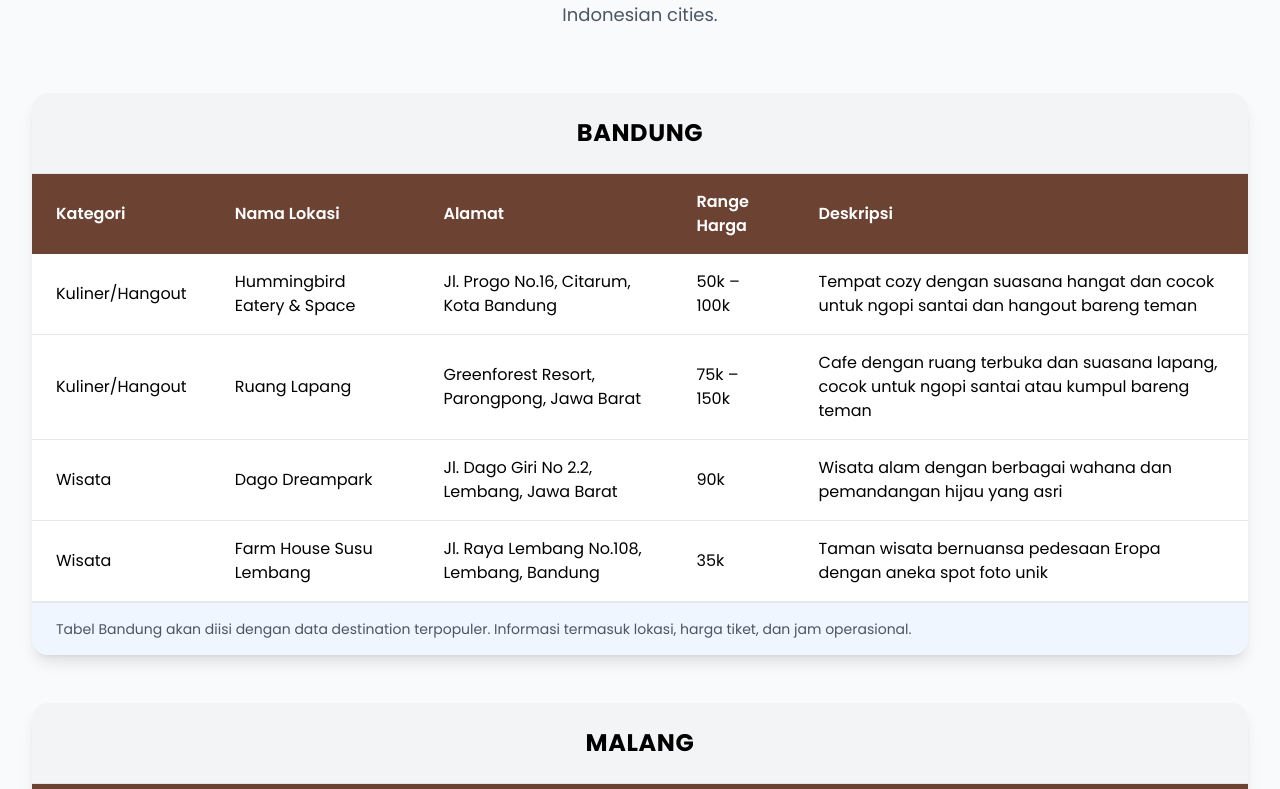
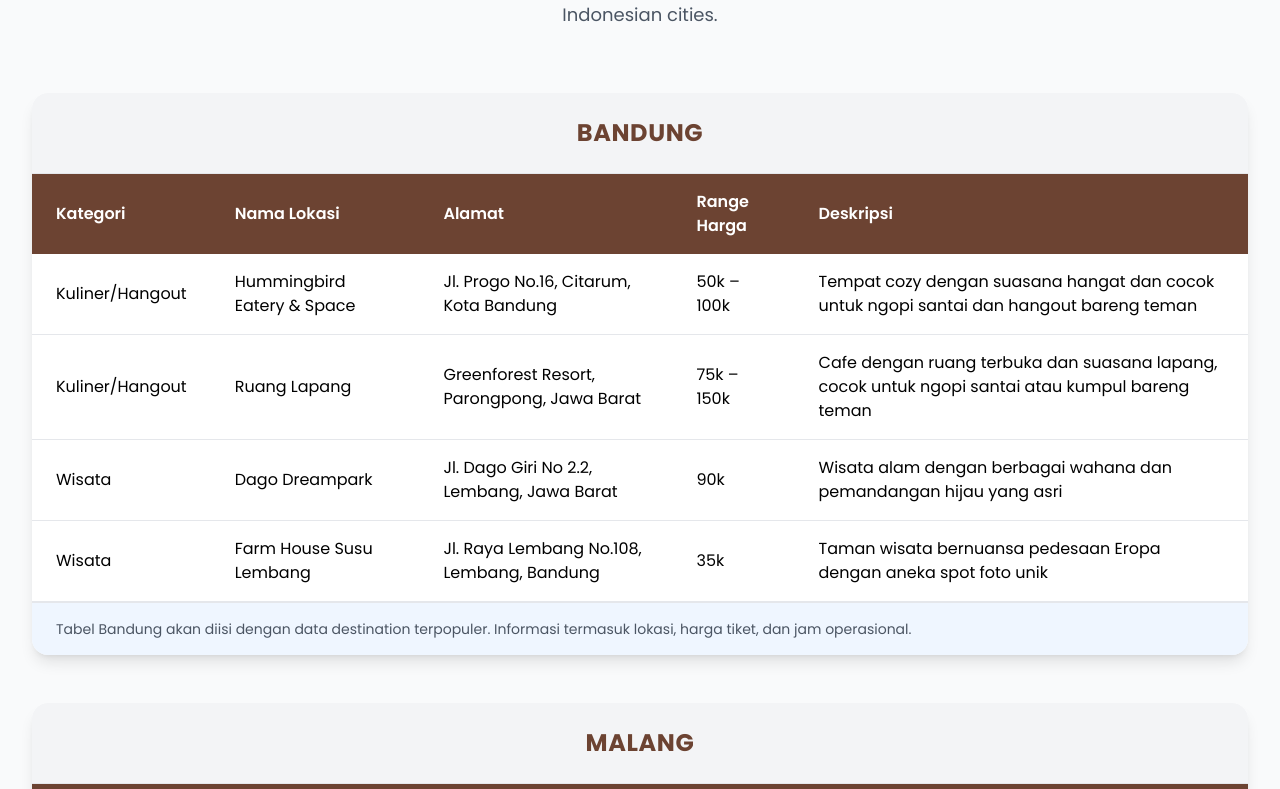
Before and after one commit to maurakhalishaz-hub/KomputasiProject, a React (Vite) app: page / in a window 1280 px wide. Shown: the part 1691-2480 px from the top of the page. Built offline with nearby package versions, Linux system fonts and the light colour scheme.

Commit message:
Updated TopListTable.tsx

```diff
--- a/src/components/TopListTable.tsx
+++ b/src/components/TopListTable.tsx
@@ -111,7 +111,7 @@ function DestinationTable({ kota, data }) {
     <div className="bg-white rounded-2xl shadow-lg overflow-hidden mb-12">
       {/* Nama kota di atas tabel */}
       <div className="px-6 py-6 border-b border-gray-200 bg-gray-100 text-center">
-  <h3 className="text-2xl font-bold text-#6C4332 uppercase tracking-wide font-poppins">
+  <h3 className="text-2xl font-bold text-[#6C4332] uppercase tracking-wide font-poppins">
     {kota}
   </h3>
 </div>
```
